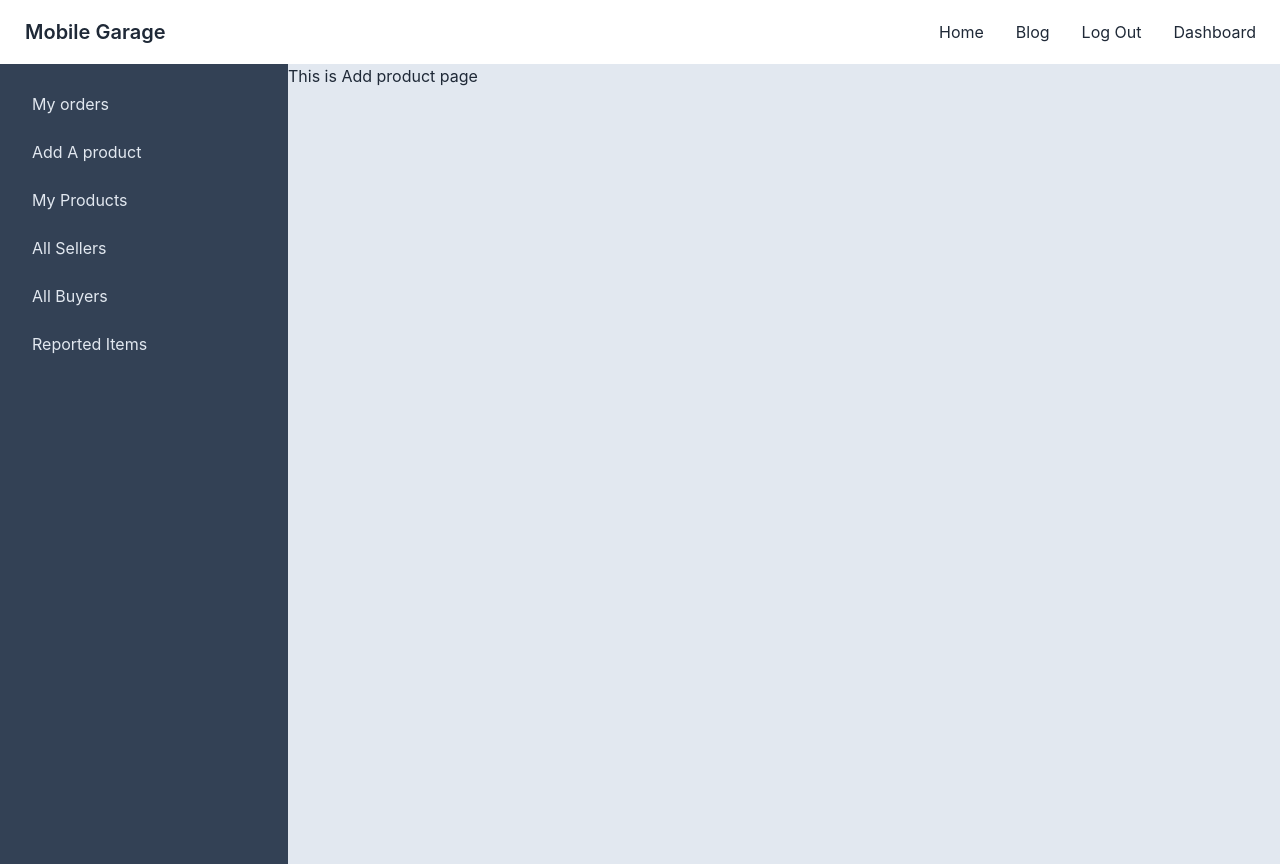
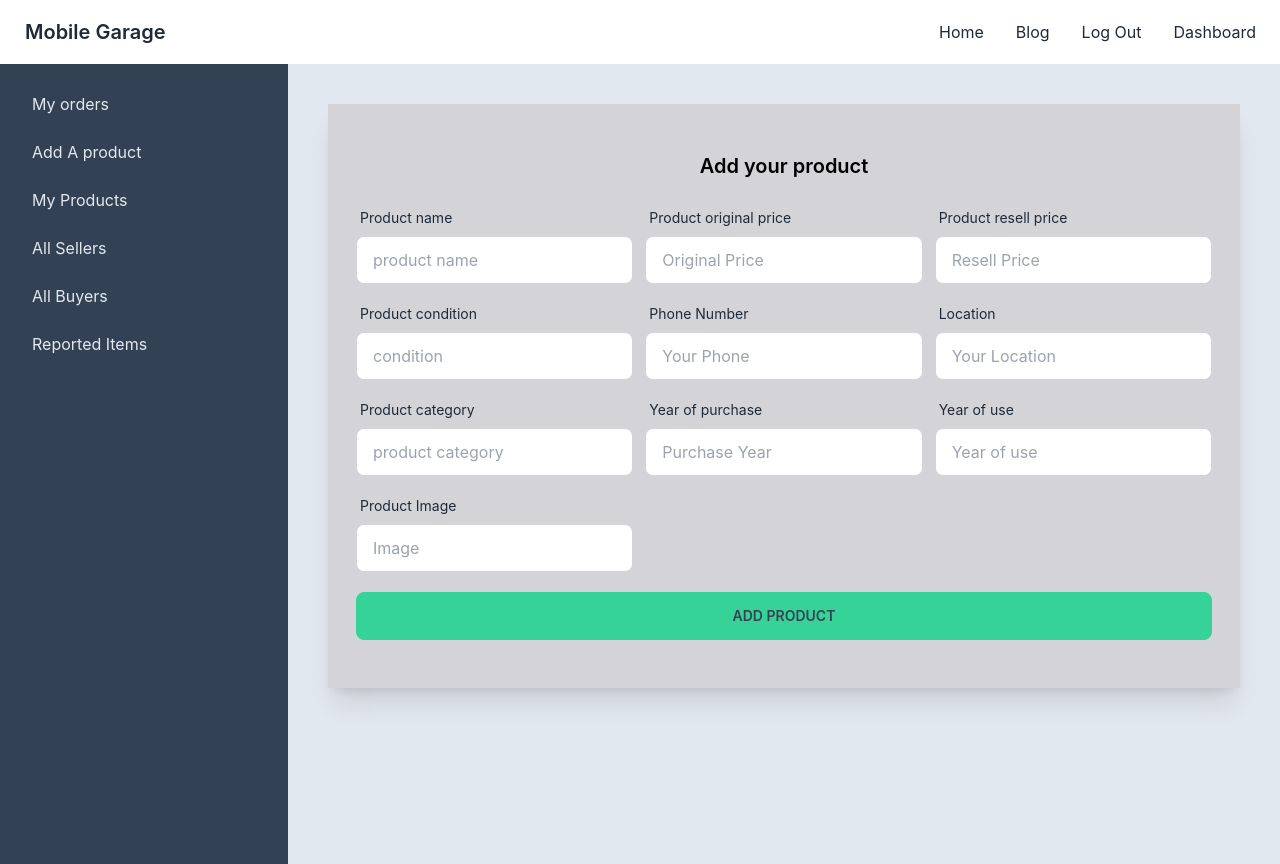
Before and after one commit to tauhid880/Mobile_Garage_Client, a React (Create React App) app: page /dashboard/addproduct in a window 1280 px wide. Built offline with nearby package versions, Linux system fonts and the light colour scheme; no server answers; sample sign-in values are in the browser's storage.

Commit message:
Add product page added

```diff
--- a/src/Pages/Addproduct/Addproduct.js
+++ b/src/Pages/Addproduct/Addproduct.js
@@ -2,8 +2,124 @@ import React from "react";
 
 const Addproduct = () => {
   return (
-    <div>
-      <h1>This is Add product page</h1>
+    <div className="lg:h-[800px] h-auto lg:p-10 p-5  ">
+      <div className="shadow-xl bg-zinc-300 text-black p-7 ">
+        <h1 className="text-xl font-semibold  rounded-md text-center my-5">
+          Add your product
+        </h1>
+        <form>
+          <div className="grid lg:grid-cols-3 md:grid-cols-2 grid-cols-1 gap-3">
+            <div className="form-control w-full ">
+              <label className="label">
+                <span className="label-text">Product name</span>
+              </label>
+              <input
+                type="text"
+                className="input input-bordered  "
+                placeholder="product name"
+              />
+            </div>
+            <div className="form-control w-full ">
+              <label className="label ">
+                <span className="label-text">Product original price</span>
+              </label>
+              <input
+                type="text"
+                className="input input-bordered  "
+                placeholder="Original Price"
+              />
+            </div>
+            <div className="form-control w-full ">
+              <label className="label ">
+                <span className="label-text">Product resell price</span>
+              </label>
+              <input
+                type="text"
+                className="input input-bordered  "
+                placeholder="Resell Price"
+              />
+            </div>
+            <div className="form-control w-full">
+              <label className="label">
+                <span className="label-text">Product condition</span>
+              </label>
+              <input
+                type="text"
+                className="input input-bordered w-full"
+                placeholder="condition"
+              />
+            </div>
+            <div className="form-control w-full">
+              <label className="label">
+                <span className="label-text">Phone Number</span>
+              </label>
+              <input
+                type="text"
+                className="input input-bordered w-full"
+                placeholder="Your Phone"
+              />
+            </div>
+            <div className="form-control w-full">
+              <label className="label">
+                <span className="label-text">Location</span>
+              </label>
+              <input
+                type="text"
+                className="input input-bordered w-full"
+                placeholder="Your Location"
+              />
+            </div>
+            <div className="form-control w-full">
+              <label className="label">
+                <span className="label-text">Product category</span>
+              </label>
+              <input
+                type="text"
+                className="input input-bordered w-full"
+                placeholder="product category"
+              />
+            </div>
+            <div className="form-control w-full">
+              <label className="label">
+                <span className="label-text">Year of purchase</span>
+              </label>
+              <input
+                type="text"
+                className="input input-bordered w-full"
+                placeholder="Purchase Year"
+              />
+            </div>
+            <div className="form-control w-full">
+              <label className="label">
+                <span className="label-text">Year of use</span>
+              </label>
+              <input
+                type="text"
+                className="input input-bordered w-full"
+                placeholder="Year of use"
+              />
+            </div>
+            <div className="form-control w-full">
+              <label className="label">
+                <span className="label-text">Product Image</span>
+              </label>
+              <input
+                type="text"
+                className="input input-bordered w-full"
+                placeholder="Image"
+              />
+            </div>
+          </div>
+
+          <div>
+            <input
+              className="btn btn-success text-gray-700 w-full my-5 "
+              value="Add Product"
+              type="submit"
+            />
+          </div>
+        </form>
+      </div>
     </div>
   );
 };
```
